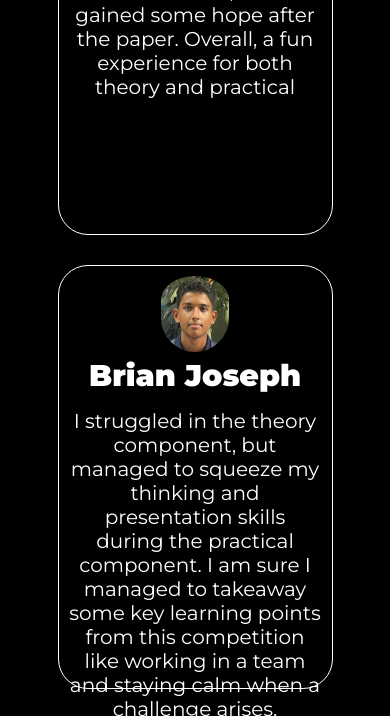
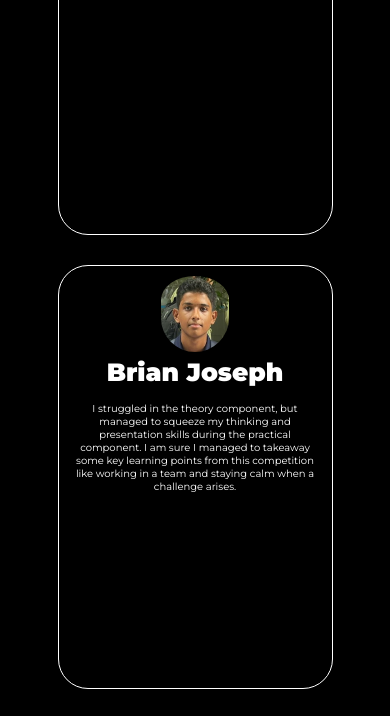
Before and after one commit to BrianJ09/SPS-STEM, a plain HTML site: page index.html in a window 390 px wide. Shown: the part 768-1484 px from the top of the page. Drawn offline with Linux system fonts and the light colour scheme.

Commit message:
Update style.css

```diff
--- a/style.css
+++ b/style.css
@@ -220,7 +220,7 @@ p{
     h3{
         color: white;
         padding: 5px;
-        font-size: 30px;
+        font-size: 25px;
         font-weight: 700;
         text-align: center;
         transition: color 0.3s;
@@ -229,7 +229,7 @@ p{
     p{
         color: white;
         padding: 10px;
-        font-size: 20px;
+        font-size: 10px;
         font-weight: normal;
         text-align: center;
         transition: color 0.3s;
```
